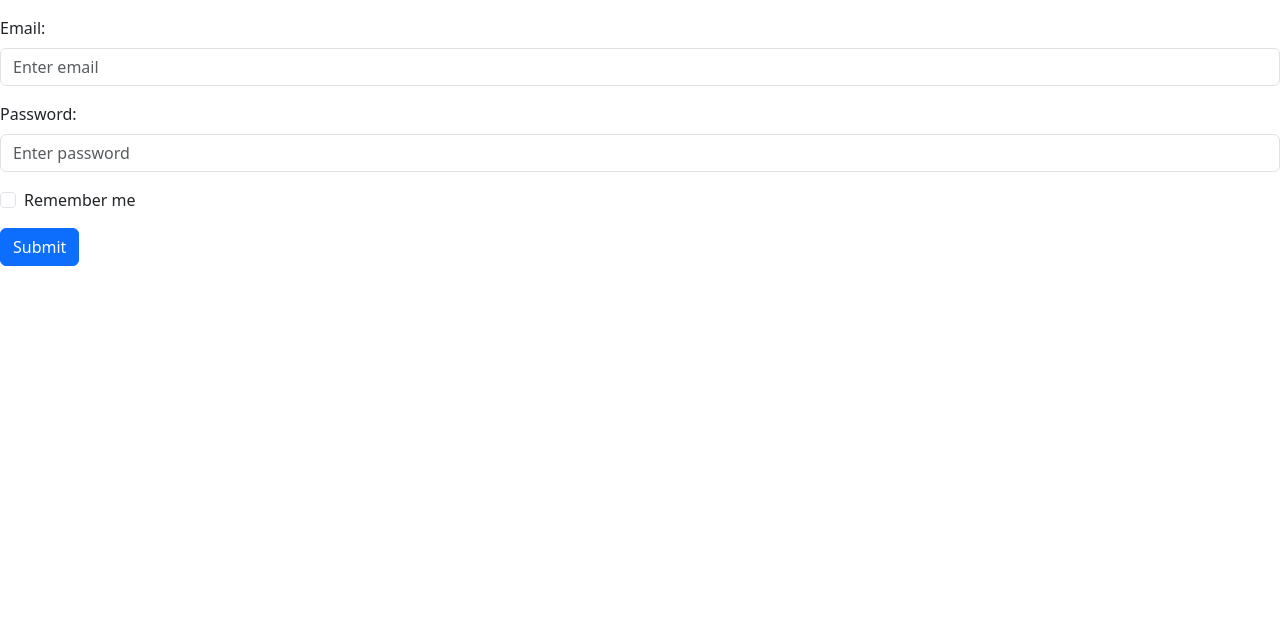
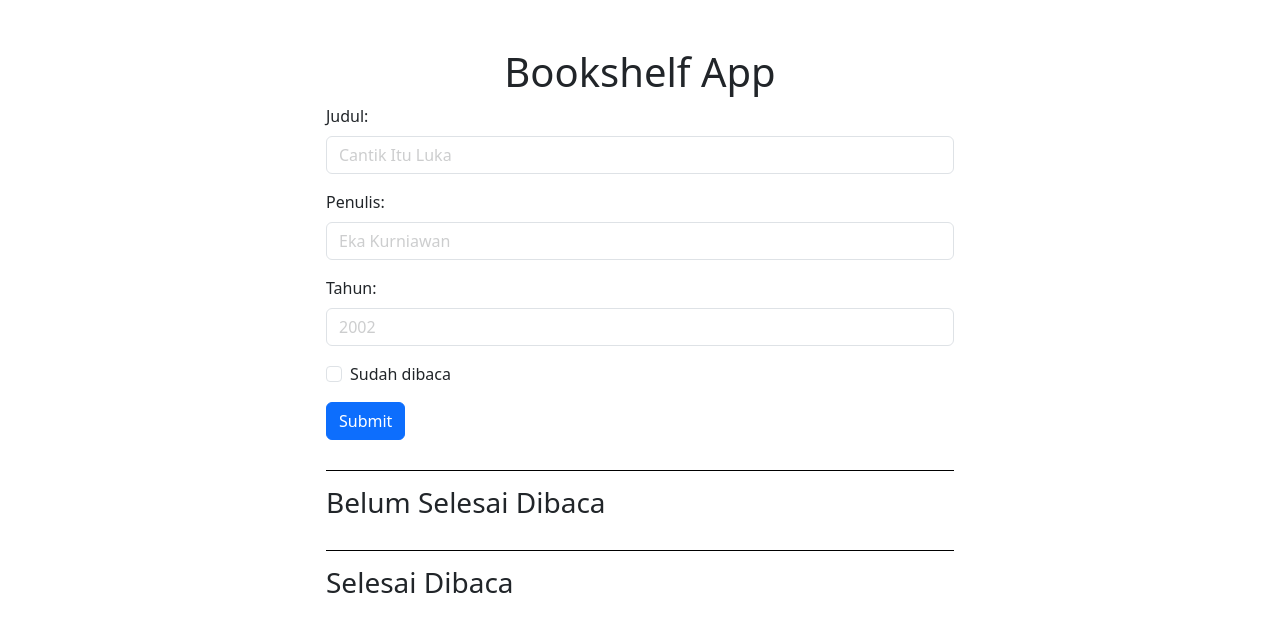
Before and after one commit to masuden0000/Bookshelf_App, a plain HTML site: page index.html in a window 1280 px wide. Drawn offline with nearby package versions, Linux system fonts and the light colour scheme; some packages are replaced by stand-ins of ours; a script that the page names is missing.

Commit message:
first page

```diff
--- a/index.html
+++ b/index.html
@@ -7,35 +7,64 @@
     <link rel="icon" href="assets/img/web-icons.ico" type="image/x-icon">
     <link href="https://cdn.jsdelivr.net/npm/bootstrap@5.3.2/dist/css/bootstrap.min.css" rel="stylesheet"
         integrity="sha384-T3c6CoIi6uLrA9TneNEoa7RxnatzjcDSCmG1MXxSR1GAsXEV/Dwwykc2MPK8M2HN" crossorigin="anonymous">
-    <!-- <link rel="stylesheet" href="assets/style/style.css"> -->
+    <link rel="stylesheet" href="assets/style/style.css">
     <link rel="stylesheet" href="https://cdn.jsdelivr.net/npm/sweetalert2@11/dist/sweetalert2.min.css">
     <script src="jquery-3.7.1.min.js"></script>
     <script src="https://cdn.jsdelivr.net/npm/sweetalert2@11"></script>
 </head>
 
 <body>
-    <form>
-        <div class="mb-3 mt-3">
-            <label for="email" class="form-label">Email:</label>
-            <input type="email" class="form-control" id="email" placeholder="Enter email" name="email">
+    <div class="container-fluid mt-5">
+        <div id="welcome">
+            <h1 id="welcomeWords">Selamat Datang! &#9995;</h1>
         </div>
-        <div class="mb-3">
-            <label for="pwd" class="form-label">Password:</label>
-            <input type="password" class="form-control" id="pwd" placeholder="Enter password" name="pswd">
+        <div class="col-md-6 offset-3 mb-5">
+            <!-- FORM  START -->
+            <h1 class="text-center">Bookshelf App</h1>
+            <form id="bookForm form-inline">
+                <div class="mb-3 form-group">
+                    <label for="title" class="form-label">Judul:</label>
+                    <input type="text" class="form-control" id="title" placeholder="Cantik Itu Luka" required>
+                </div>
+
+                <div class="mb-3 form-group">
+                    <label for="author" class="form-label">Penulis:</label>
+                    <input type="text" class="form-control" id="author" placeholder="Eka Kurniawan" required>
+                </div>
+
+                <div class="mb-3 form-group">
+                    <label for="year" class="form-label">Tahun:</label>
+                    <input type="number" class="form-control" id="year" placeholder="2002" required>
+                </div>
+
+                <div class="form-check mb-3">
+                    <input type="checkbox" class="form-check-input" id="isComplete">
+                    <label class="form-check-label" for="isComplete">Sudah dibaca</label>
+                </div>
+
+                <button type="submit" class="btn btn-primary">Submit</button>
+            </form>
+            <!-- FORM END -->
+            <!-- CATEGORIES OF THE BOOKS START -->
+            <div class="line-1"></div>
+            <h3 class="mt-3"><span class="mt-3" id="countUncompleted"></span> Belum Selesai Dibaca</h3>
+            <div class="" id="uncompleted">
+                <!-- LIST OF INFORMATION BOOKS -->
+            </div>
+            <div class="line-1"></div>
+            <h3 class="mt-3"><span id="countCompleted"></span> Selesai Dibaca</h3>
+            <div class="" id="completed">
+                <!-- LIST OF INFORMATION BOOKS -->
+            </div>
+            <!-- FORM END -->
         </div>
-        <div class="form-check mb-3">
-            <label class="form-check-label">
-                <input class="form-check-input" type="checkbox" name="remember"> Remember me
-            </label>
-        </div>
-        <button type="submit" class="btn btn-primary">Submit</button>
-    </form>
+    </div>
 
     <script src="https://cdn.jsdelivr.net/npm/bootstrap@5.3.2/dist/js/bootstrap.bundle.min.js"
         integrity="sha384-C6RzsynM9kWDrMNeT87bh95OGNyZPhcTNXj1NW7RuBCsyN/o0jlpcV8Qyq46cDfL" crossorigin="anonymous">
     </script>
-    <!-- <script src="assets/js/bookOperation.js" type="text/javascript"></script> -->
-    <!-- <script src="assets/js/welcomePage.js" type="text/javascript"></script> -->
+    <script src="assets/js/bookOperation.js" type="text/javascript"></script>
+    <script src="assets/js/welcomePage.js" type="text/javascript"></script>
 </body>
 
 </html>
```
